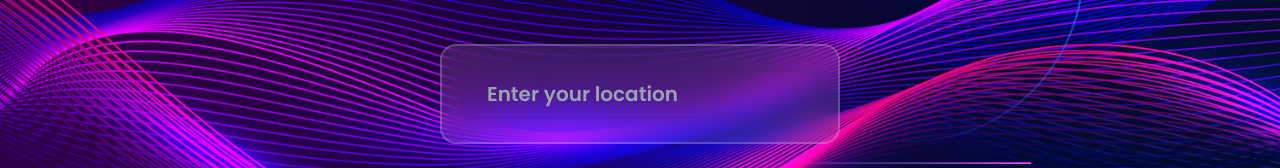
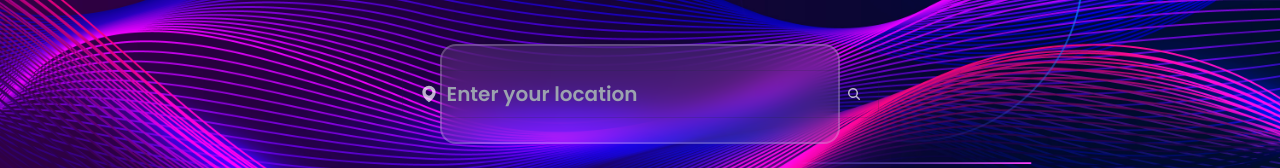
Before and after one commit to amora7741/NextWeatherApp, a Next.js app: page / in a window 1280 px wide. Shown: the part 306-474 px from the top of the page. Built offline with nearby package versions, Linux system fonts and the light colour scheme.

Commit message:
Set weather data based on user input

```diff
--- a/src/app/DataContext.js
+++ b/src/app/DataContext.js
@@ -6,6 +6,7 @@
 
 export const DataProvider = ({ children }) => {
   const [location, setLocation] = useState('');
+  const [weatherData, setWeatherData] = useState(null);
 
   const getWeatherData = async (qry) => {
     const API_ENDPOINT = 'https://api.weatherapi.com/v1/forecast.json';
@@ -14,7 +15,7 @@
 
     try {
       const response = await fetch(
-        `${API_ENDPOINT}?key=${process.env.KEY}&q=${qry}&days=${forecastAmount}`,
+        `${API_ENDPOINT}?key=${process.env.NEXT_PUBLIC_KEY}&q=${qry}&days=${forecastAmount}`,
         { cache: 'no-store' }
       );
 
@@ -27,7 +28,15 @@
   };
 
   return (
-    <DataContext.Provider value={{ location, setLocation, getWeatherData }}>
+    <DataContext.Provider
+      value={{
+        location,
+        setLocation,
+        getWeatherData,
+        weatherData,
+        setWeatherData,
+      }}
+    >
       {children}
     </DataContext.Provider>
   );
--- a/src/components/SearchBar.jsx
+++ b/src/components/SearchBar.jsx
@@ -4,9 +4,17 @@
 import { DataContext } from '@/app/DataContext';
 
 const SearchBar = () => {
-  const { location, setLocation } = useContext(DataContext);
+  const { location, setLocation, setWeatherData, getWeatherData } =
+    useContext(DataContext);
+
+  const handleSubmit = async (event) => {
+    event.preventDefault();
+    const weather = await getWeatherData(location);
+    setWeatherData(weather);
+  };
 
   return (
+    <form onSubmit={handleSubmit}>
       <label className='input input-bordered flex items-center gap-2 bg-transparent w-full'>
         <svg
           xmlns='http://www.w3.org/2000/svg'
@@ -36,6 +44,7 @@
           />
         </svg>
       </label>
+    </form>
   );
 };
 
```
Lines whose indentation alone changed are shown as unchanged.
